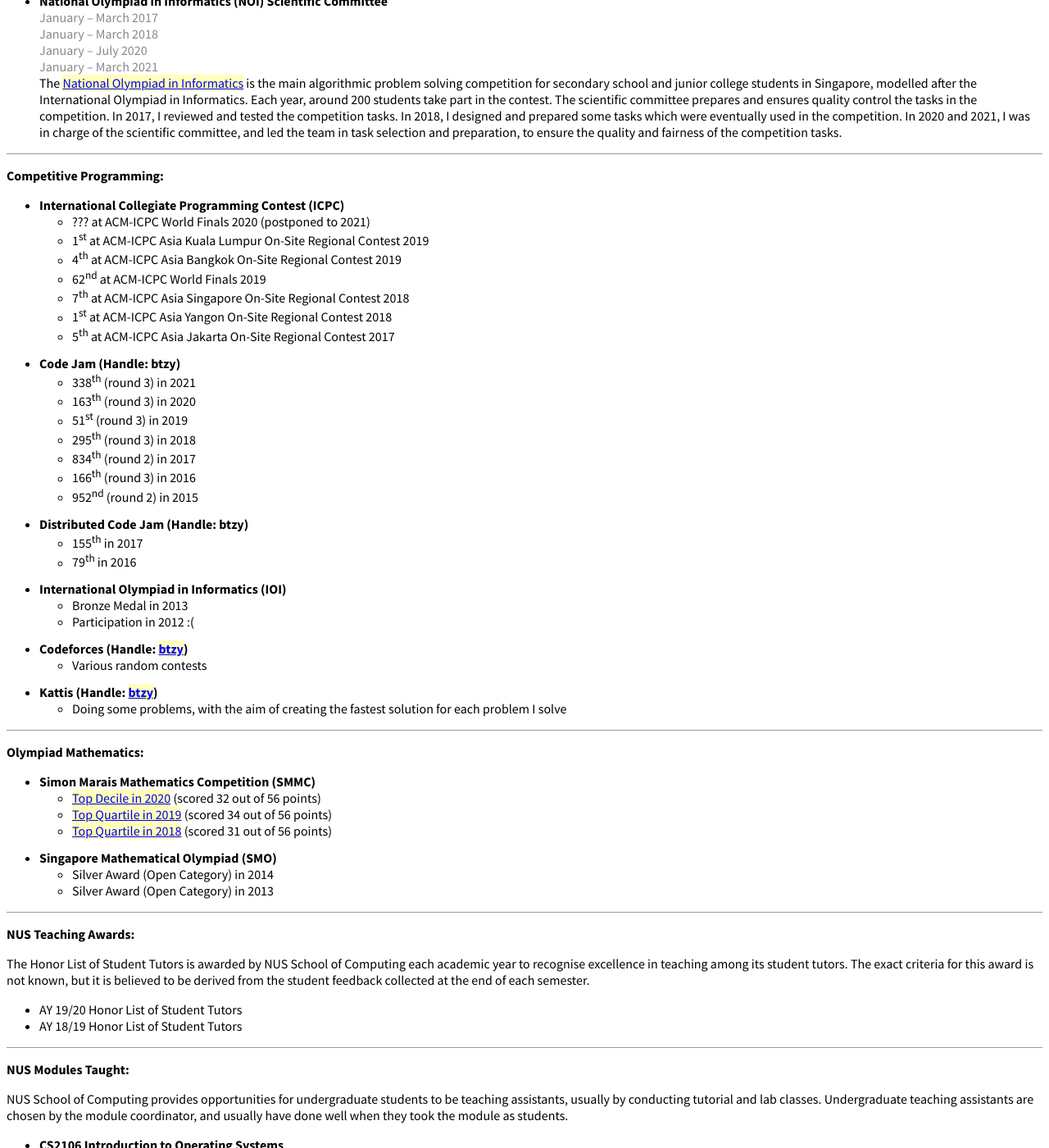
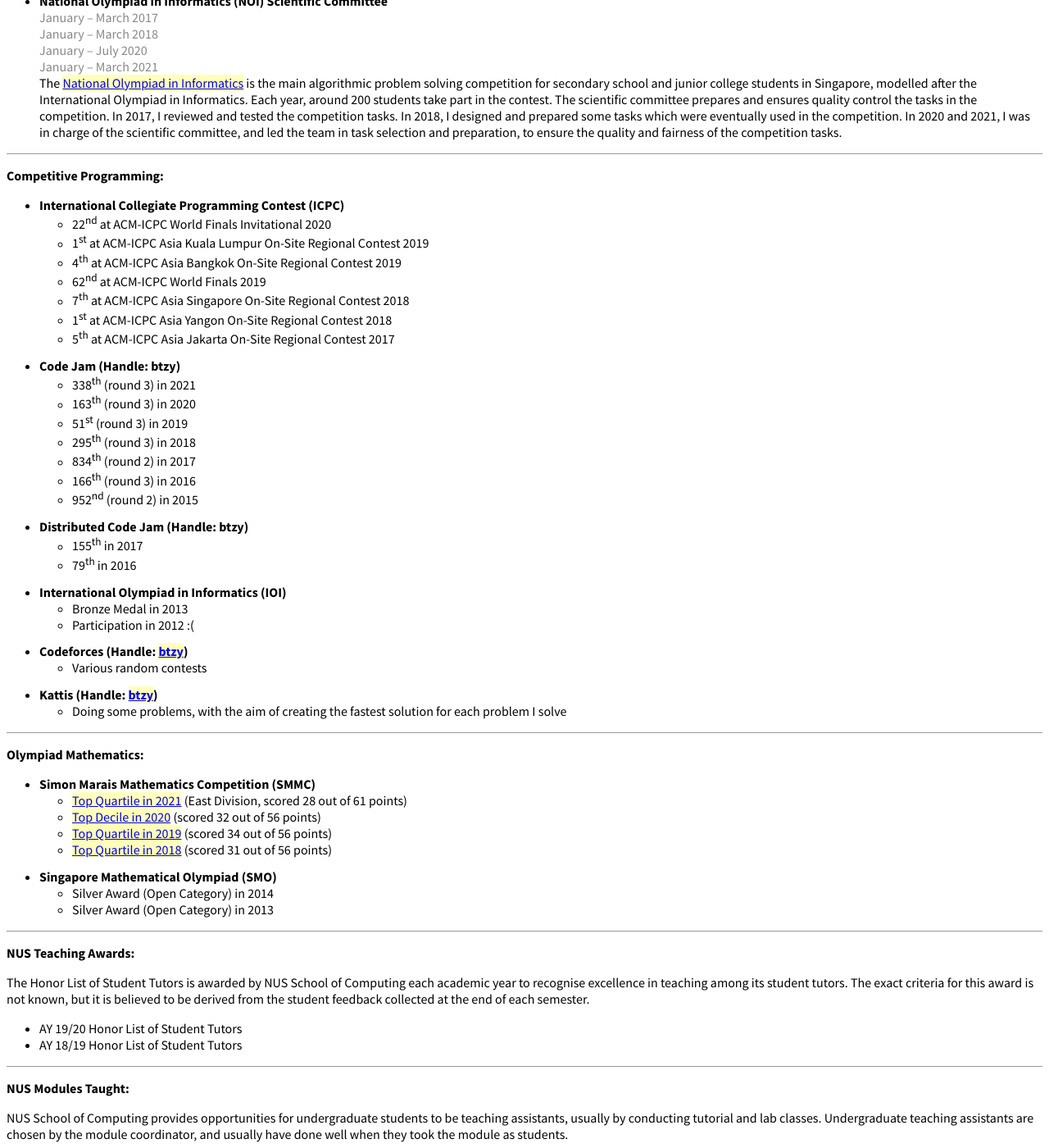
Before and after one commit to btzy/homepage, a Jekyll site: the page built from index.html, in a window 1280 px wide and 1400 px high, scrolled down 1799 px. Shown: the whole window at 82% size. Built offline with Jekyll 4.4.1, drawn with Linux system fonts in a browser that asks for light colours; comment, search, counter and statistics services are not loaded; some of the changed text lies outside the part shown.

Commit message:
Update various things for Dec 2021

```diff
--- a/index.html
+++ b/index.html
@@ -134,7 +134,7 @@
 <li>
 <div class="header">International Collegiate Programming Contest (ICPC)</div>
 <ul>
-<li>??? at ACM-ICPC World Finals 2020 (postponed to 2021)</li>
+<li>22<sup>nd</sup> at ACM-ICPC World Finals Invitational 2020</li>
 <li>1<sup>st</sup> at ACM-ICPC Asia Kuala Lumpur On-Site Regional Contest 2019</li>
 <li>4<sup>th</sup> at ACM-ICPC Asia Bangkok On-Site Regional Contest 2019</li>
 <li>62<sup>nd</sup> at ACM-ICPC World Finals 2019</li>
@@ -197,8 +197,9 @@
 <li>
 <div class="header">Simon Marais Mathematics Competition (SMMC)</div>
 <ul>
-<li><a href="https://www.simonmarais.org/20202.html">Top Decile in 2020</a> (scored 32 out of 56 points)</li>
-<li><a href="https://www.simonmarais.org/20192.html">Top Quartile in 2019</a> (scored 34 out of 56 points)</li>
+<li><a href="http://www.simonmarais.org/east-division.html">Top Quartile in 2021</a> (East Division, scored 28 out of 61 points)</li>
+<li><a href="https://www.simonmarais.org/2020.html">Top Decile in 2020</a> (scored 32 out of 56 points)</li>
+<li><a href="https://www.simonmarais.org/2019.html">Top Quartile in 2019</a> (scored 34 out of 56 points)</li>
 <li><a href="https://www.simonmarais.org/20183.html">Top Quartile in 2018</a> (scored 31 out of 56 points)</li>
 </ul>
 </li>
@@ -409,7 +410,16 @@
 <li>XFC4101 Integrated Honours Thesis (year-long module) | <a href="nus/XFC4101.html">Review</a> | <a href="https://arxiv.org/abs/2106.12193">arXiv</a></li>
 </ul>
 
-<span class="keyname">About DMC1401CS Design Your Own Module (DYOM):</span>  Students may propose their own module (called a DYOM), which counts as a 4MC CS/CU unrestricted elective.  There is generally no restriction on the kind of topic allowed, as long as they can find a supervisor (an NUS professor) and a sufficient number of interested students.  At the point of writing, a minimum of ten students is required (though this may be negotiable), and each student may take up to two DYOMs in total.  For information about starting and running a DYOM in general, see <a href="https://www.nus.edu.sg/registrar/academic-information-policies/undergraduate-students/design-your-own-module">this page</a>.  For SoC-specific guidance, see <a href="https://github.com/nusdistsys/NUS_DYOM">this page</a> (maintained by students).  Some people in <a href="https://www.nushackers.org/">NUS Hackers</a> might also be able to provide guidance.
+<p class="modulegroup">AY 21/22 Sem 1</p>
+<ul>
+<li>CS5234 Algorithms at Scale</li>
+<li>GEH1030 Science of Music</li>
+<li>MA3205 Set Theory</li>
+<li>MA3238 Stochastic Processes I</li>
+<li>MA4235 Topics in Graph Theory</li>
+</ul>
+
+<p><span class="keyname">About DMC1401CS Design Your Own Module (DYOM):</span>  Students may propose their own module (called a DYOM), which counts as a 4MC CS/CU unrestricted elective.  There is generally no restriction on the kind of topic allowed, as long as they can find a supervisor (an NUS professor) and a sufficient number of interested students.  At the point of writing, a minimum of ten students is required (though this may be negotiable), and each student may take up to two DYOMs in total.  For information about starting and running a DYOM in general, see <a href="https://www.nus.edu.sg/registrar/academic-information-policies/undergraduate-students/design-your-own-module">this page</a>.  For SoC-specific guidance, see <a href="https://github.com/nusdistsys/NUS_DYOM">this page</a> (maintained by students).  Some people in <a href="https://www.nushackers.org/">NUS Hackers</a> might also be able to provide guidance.</p>
 
 </div>
 <hr/>
```
